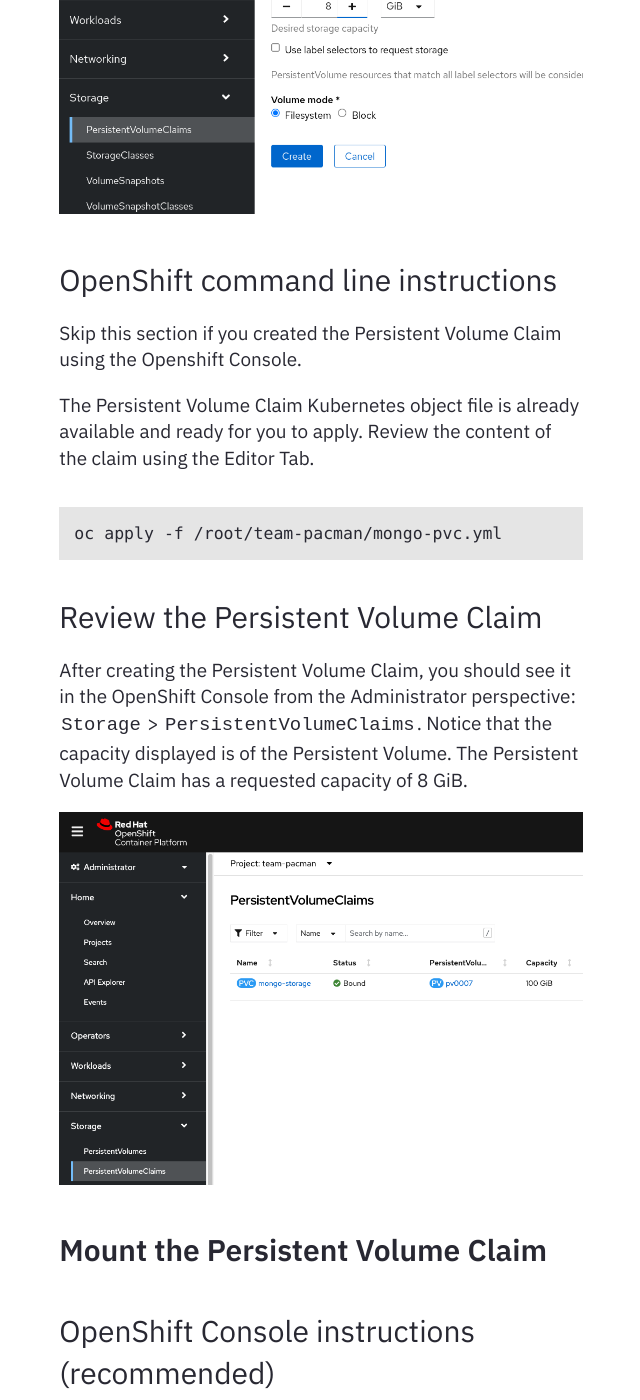
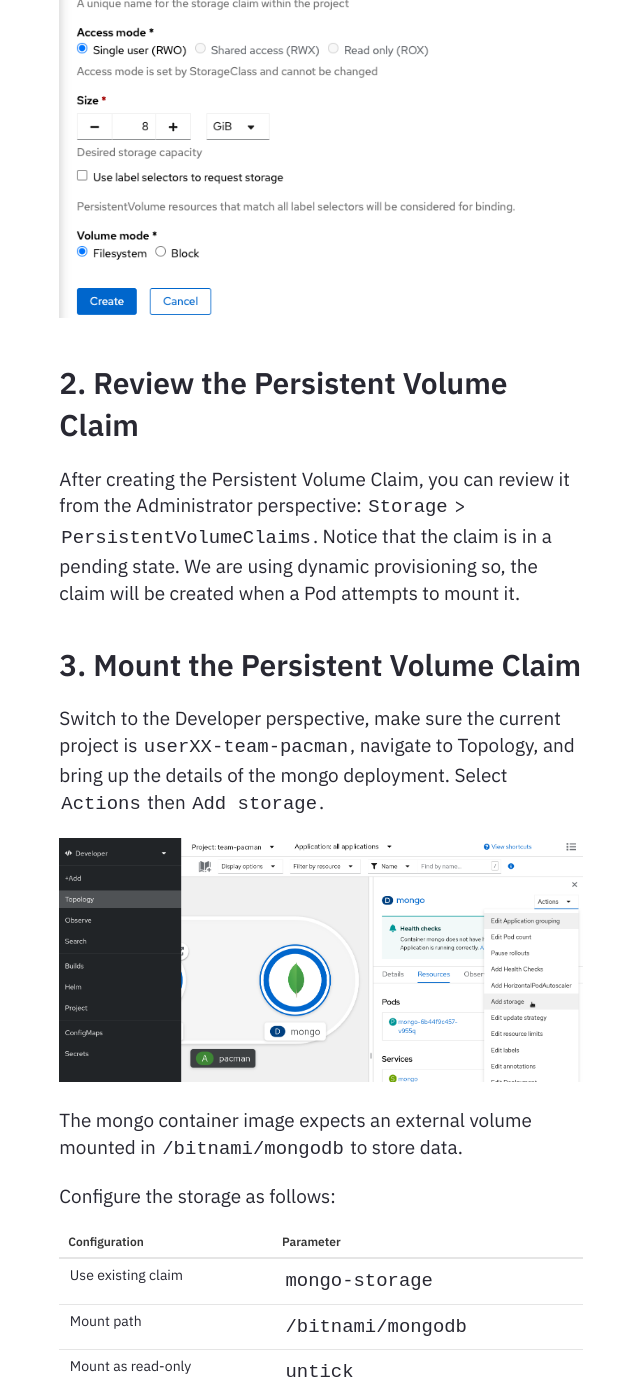
Before and after one commit to lijcam/lijcam.github.io, a Jekyll site: the page built from _lessons/adding persistence to our application.md, in a window 1280 px wide and 1400 px high, scrolled down 2537 px. Shown: the whole window, without its empty margins (319-959 px from the left). Built offline with Jekyll 4.4.1, drawn with Linux system fonts in a browser that asks for light colours; some of the changed text lies outside the part shown.

Commit message:
Update track 3

````diff
--- a/_lessons/adding persistence to our application.md
+++ b/_lessons/adding persistence to our application.md
@@ -8,18 +8,9 @@ This exercise builds on what we learned from the previous exercise. The goal, to
 
 If you are looking for more of a challenge, this section has the option to complete using the command line, but does require familiarity with editing [YAML notation](https://en.wikipedia.org/wiki/YAML).
 
-Containers are stateless in nature. If our container fails, is redeployed, or rescheduled to another node, any data it is storing will be lost. In Kubernetes, we use Persistent Volumes to overcome this, by attaching a Persistent Volume Claim to our containers.
+Containers are stateless in nature. If our container fails, is redeployed, or rescheduled to another node, any data it was holding is lost. In Kubernetes, we use Persistent Volumes to overcome this, by attaching a Persistent Volume Claim to our containers.
 
-<details><summary>Review the deployment from the OpenShift Console. Use these credentials.</summary>
-<pre>
-  username: admin
-  password: admin
-</pre>
-You may need to log out from the OpenShift console from the previous exercise.
-</details>
-
-
-Enter the Developer perspective, and enter the Topology view. Switch to Project `team-pacman`.
+Enter the Developer perspective, and enter the Topology view. Switch to Project `userXX-team-pacman`.
 
 ![deploy-mongo-pacman](../assets/img/deploy-mongo-pacman.png)
 
@@ -34,51 +25,36 @@ Go ahead and try.
 3. Go back to Pacman and display the high score leaderboard. What did you find?
 
 Let's add some persistence!
-## Create your Persistent Volume Claim
 
-### OpenShift Console instructions (recommended)
+Pick your challange, using the [OpenShift console](#openshift-console-instructions), or [Openshift command line](#openshift-command-line-instructions).
+# OpenShift Console Instructions
+[Looking for the command line instructions?](#openshift-command-line-instructions)
 
-Skip this section if you want to try to create the Persistent Volume Claim using the command line.
+## 1. Create a Persistent Volume Claim
 
-Switch to the `Administrator` perspective if needed, and navigate to `Storage` > `PersistentVolumeClaims` and click on `Create PersistentVolumeClaim`.
+Switch to the Administrator perspective, and navigate to `Storage` > `PersistentVolumeClaims` and click on `Create PersistentVolumeClaim`.
 
 | Configuration              | Parameter           |
 |----------------------------|---------------------|
+| StorageClass               | `gp3`               |
 | PersistentVolumeClaim name | `mongo-storage`     |
 | Access mode<sup>(1)</sup>  | `Single User (RWO)` |
 | Size                       | `8 GiB`             |
 | Use label selectors...     | `untick`            |
 | Volume mode                | `Filesystem`        |
 
-> &#8505;&#65039; You can learn more about access modes (RWO, RWX, ROX)
-> [here](https://docs.openshift.com/container-platform/4.10/storage/understanding-persistent-storage.html#pv-access-modes_understanding-persistent-storage).
+Learn more about [access modes (RWO, RWX, ROX)](https://docs.openshift.com/container-platform/4.11/storage/understanding-persistent-storage.html#pv-access-modes_understanding-persistent-storage) in the OpenShift documentation.
 
 ![Create PVC](../assets/img/create-pvc.png)
 
+## 2. Review the Persistent Volume Claim
 
-### OpenShift command line instructions
+After creating the Persistent Volume Claim, you can review it from the Administrator perspective: `Storage` > `PersistentVolumeClaims`.
+Notice that the claim is in a pending state. We are using dynamic provisioning so, the claim will be created when a Pod attempts to mount it.
 
-Skip this section if you created the Persistent Volume Claim using the Openshift Console.
+## 3. Mount the Persistent Volume Claim
 
-The Persistent Volume Claim Kubernetes object file is already available and ready for you to apply. Review the content of the claim using the Editor Tab.
-
-```
-oc apply -f /root/team-pacman/mongo-pvc.yml
-```
-
-### Review the Persistent Volume Claim
-
-After creating the Persistent Volume Claim, you should see it in the OpenShift Console from the Administrator perspective: `Storage` > `PersistentVolumeClaims`.
-Notice that the capacity displayed is of the Persistent Volume. The Persistent Volume Claim has a requested capacity of 8 GiB.
-
-![persistent-volume-claims](../assets/img/persistent-volume-claims.png)
-
-## Mount the Persistent Volume Claim
-### OpenShift Console instructions (recommended)
-
-Skip this section if you want to try mounting the Persistent Volume Claim using the command line.
-
-Switch to the Developer perspective, make sure the current project is `team-pacman`, navigate to Topology, and bring up the details of the mongo deployment.
+Switch to the Developer perspective, make sure the current project is `userXX-team-pacman`, navigate to Topology, and bring up the details of the mongo deployment.
 Select `Actions` then `Add storage`.
 
 ![add-storage](../assets/img/add-storage.png)
@@ -98,10 +74,16 @@ Click `Save`
 ![add-configure-storage](../assets/img/add-configure-storage.png)
 
 Your deployment will automatically redeploy a new mongo pod with the volume attached.
+[Time to test the changes](#test-your-changes)
+# OpenShift command line instructions
 
-### OpenShift command line instructions
+[Looking for the OpenShift console instructions?](#openshift-console-instructions)
 
-Skip this section if you added storage using the Openshift Console.
+The Persistent Volume Claim object definition already available and ready for you to apply.
+
+```
+oc apply -f team-pacman/mongo-pvc.yml
+```
 
 Edit the `mongo-deployment.yaml` file in the Editor Tab.
 
@@ -116,9 +98,9 @@ Once you have done the required modifications, you can re-apply the mongo Deploy
 oc apply -f /root/team-pacman/mongo-deployment.yaml
 ```
 
-## Test your changes
+# Test your changes
 
-Congratulation, you just enabled data persistence. Return to the OpenShift console to access Pacman and set yourself the high score.
+Return to the OpenShift console to access Pacman and set yourself a high score.
 Check that even after scaling down the mongo pod, the new one automatically created will mount the PVC and display your high score correctly.
 
 ![pacman](../assets/img/pacman.png)
````
Also changed, not shown: assets/img/create-pvc.png, assets/img/persistent-volume-claims.png (deleted).
